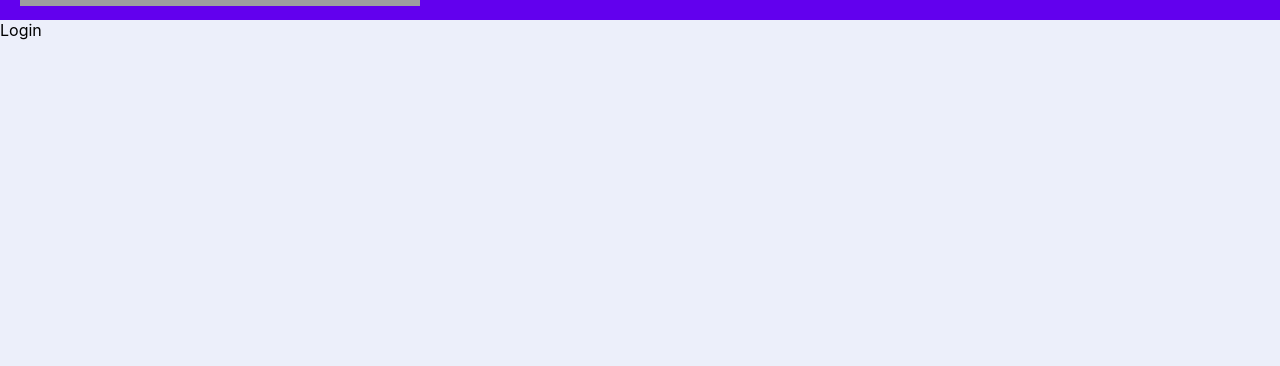
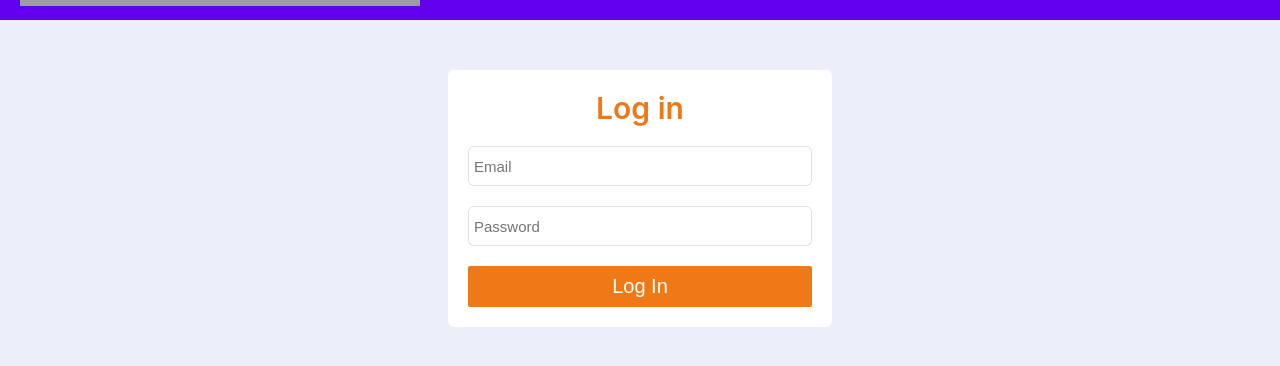
Before and after one commit to rahuljha12527/CodeialChatApplication, a React (Create React App) app: page /login in a window 1280 px wide. Shown: the part 304-670 px from the top of the page. Built offline with nearby package versions, Linux system fonts and the light colour scheme; no server answers; grey boxes are pictures that could not be loaded.

Commit message:
create a sign in form

```diff
--- a/src/components/App.js
+++ b/src/components/App.js
@@ -4,9 +4,9 @@ import PropTypes from "prop-types";
 import { BrowserRouter as Router, Route,Switch } from "react-router-dom";
 
 import { fetchPosts } from "../actions/posts";
-import { Home, Navbar, Page404 } from "./";
+import { Home, Navbar, Page404,Login } from "./";
 
-const Login = () => <div>Login</div>;
+
 const Signup = () => <div>Sign up</div>;
 
 class App extends Component {
--- a/src/components/Login.js
+++ b/src/components/Login.js
@@ -1,12 +1,22 @@
-import React, { Component } from 'react'
+import React, { Component } from "react";
 
 class Login extends Component {
   render() {
+
     return (
       <form className="login-form">
         <span className="login-signup-header">Log in</span>
+        <div className="field">
+          <input type="email" placeholder="Email" required />
+        </div>
+        <div className="field">
+          <input type="password" placeholder="Password" required />
+        </div>
+        <div className="field">
+          <button>Log In</button>
+        </div>
       </form>
-        )
+    );
   }
 }
 
--- a/src/components/index.js
+++ b/src/components/index.js
@@ -3,5 +3,6 @@ import App from "./App";
 import Navbar from "./Navbar";
 import Home from './Home';
 import Page404 from './Page404';
+import Login from './Login';
 
-export { PostsList, App, Navbar,Home,Page404 };
+export { PostsList, App, Navbar,Home,Page404 ,Login};
```
Lines whose indentation alone changed are shown as unchanged.
